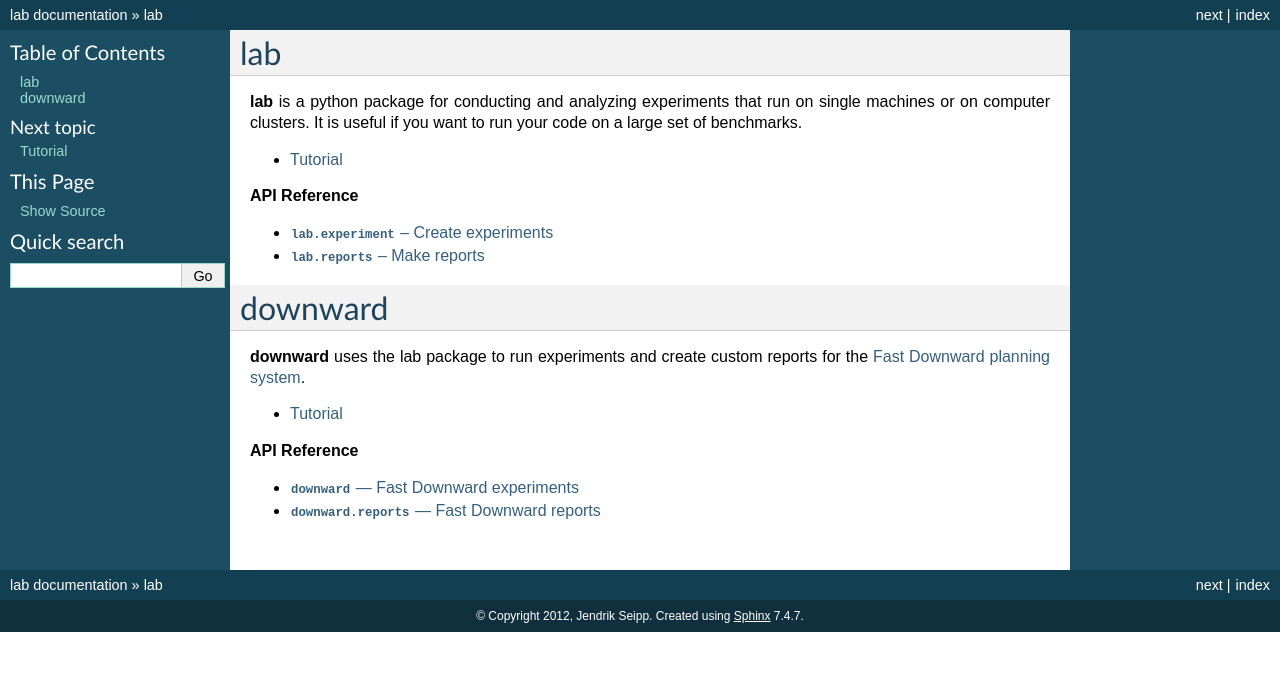
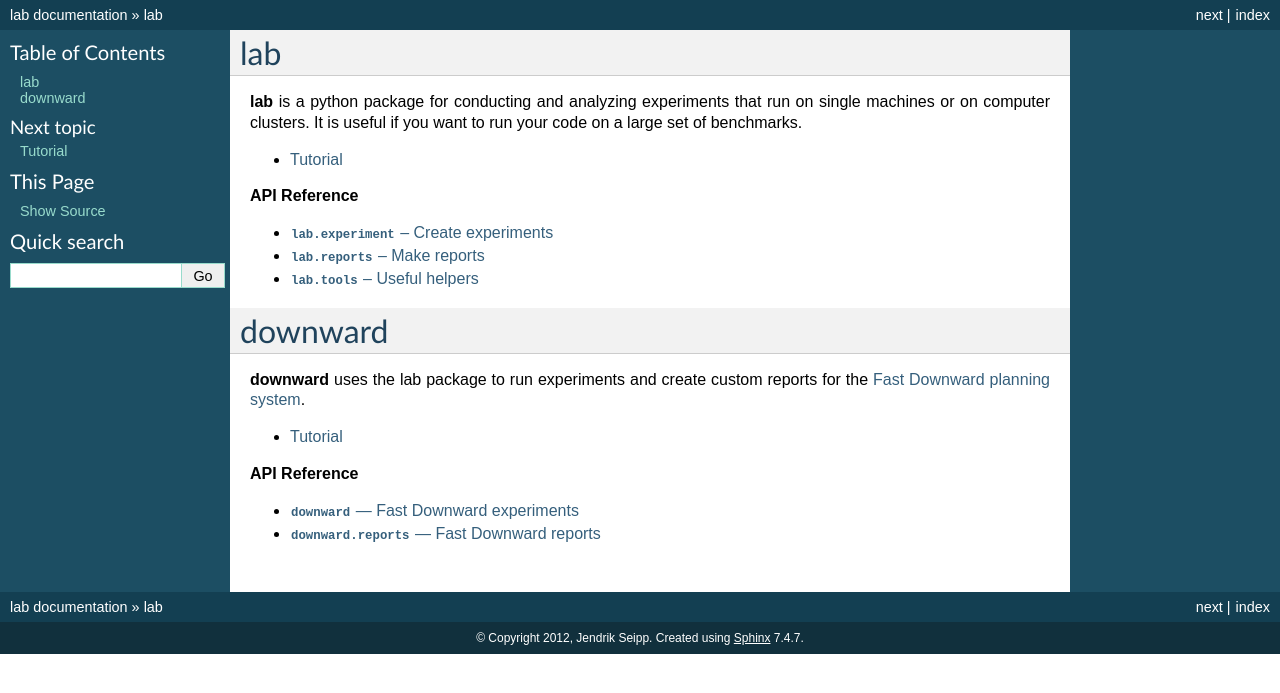
Before and after one commit to aibasel/lab, a Sphinx documentation site: the page built from docs/index.rst, in a window 1280 px wide. Shown: the top 693 px of the page. Built offline with Sphinx 7.4.7, drawn with Linux system fonts in a browser that asks for light colours.

Commit message:
add tools.sendmail to the documentation

```diff
--- a/docs/index.rst
+++ b/docs/index.rst
@@ -15,6 +15,7 @@ code on a large set of benchmarks.
 
    lab.experiment
    lab.reports
+   lab.tools
 
 
 downward
--- /dev/null
+++ b/docs/lab.tools.rst
@@ -0,0 +1,4 @@
+:mod:`lab.tools` -- Useful helpers
+===================================
+
+.. autofunction:: lab.tools.sendmail
```
Also changed, not shown: 1 other file.
